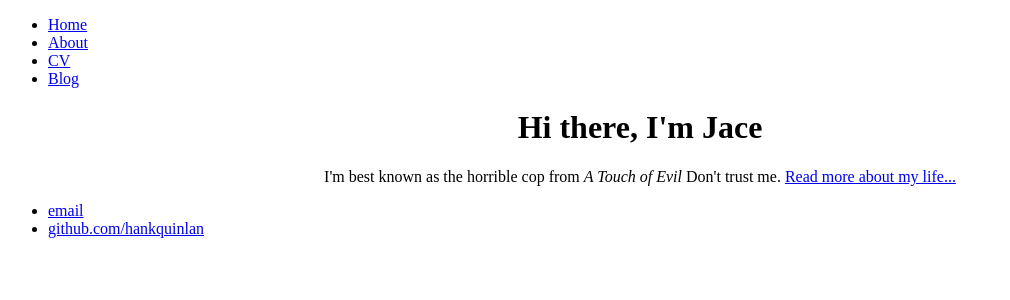
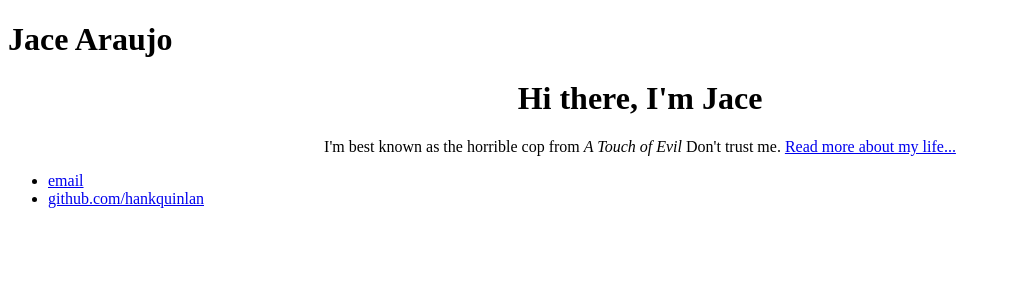
Before and after one commit to jaceluna/Portfolio, a Jekyll site: the page built from index.html, in a window 1280 px wide. Shown: the top 300 px of the page, without its empty margins (0-1010 px from the left). Built offline with Jekyll 4.4.1, drawn with Linux system fonts in a browser that asks for light colours.

Commit message:
Update default.html

```diff
--- a/_layouts/default.html
+++ b/_layouts/default.html
@@ -5,15 +5,8 @@
 			<!-- link to main stylesheet -->
 			<link rel="stylesheet" type="text/css" href="index.css">
 		</head>
-		<body>
-			<nav>
-	    		<ul>
-	        		<li><a href="/">Home</a></li>
-		        	<li><a href="/about">About</a></li>
-	        		<li><a href="/cv">CV</a></li>
-	        		<li><a href="/blog">Blog</a></li>
-	    		</ul>
-			</nav>
+		<body id="name">
+			<h1>Jace Araujo</h1>
 			<div class="container" id="test">
 
 			{{ content }}
```
